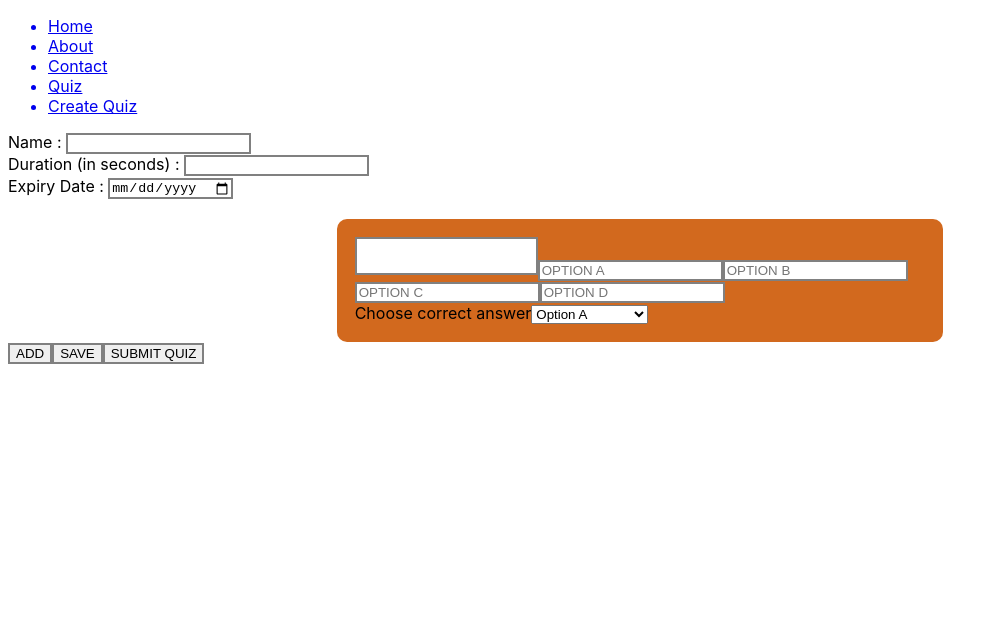
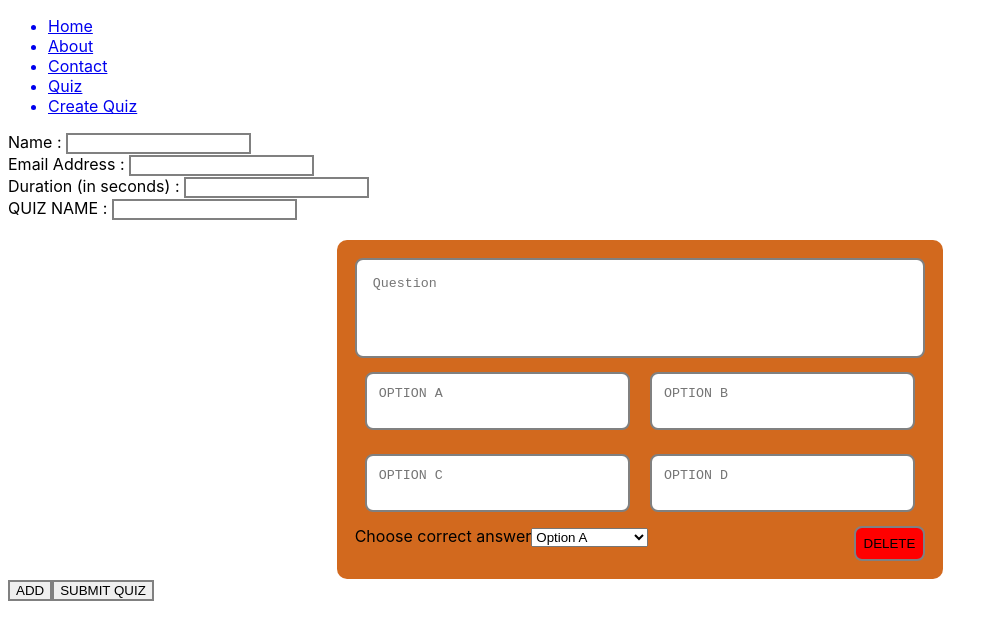
Before and after one commit to aolamide/quizza, a React (Create React App) app in the folder quiz-frontend/: page /createquiz in a window 1280 px wide. Shown: the top 640 px of the page, without its empty margins (0-998 px from the left). Built offline with nearby package versions, Linux system fonts and the light colour scheme.

Commit message:
added HTML form element

```diff
--- a/quiz-frontend/src/CreteQuiz.jsx
+++ b/quiz-frontend/src/CreteQuiz.jsx
@@ -16,27 +16,33 @@ class CreateQuiz extends Component {
 
     newQuestion = () => {
         const div = document.createElement('div');
-        div.innerHTML = '<textarea></textarea><input placeholder="OPTION A"><input placeholder="OPTION B"><input placeholder="OPTION C"><input placeholder="OPTION D"><div><label htmlFor="answer">Choose correct answer</label><select id="answer" class="answers"><option disabled>Choose Answer</option><option value="A">Option A</option><option value="B">Option B</option><option value="C">Option C</option><option value="D">Option D</option></select></div>';
+        div.innerHTML = '<textarea required class="question-input" placeholder="Question"></textarea><div class="option-row"><div class="option"><textarea required placeholder="OPTION A"></textarea></div><div class="option"><textarea required placeholder="OPTION B"></textarea></div></div><div class="option-row"><div class="option"><textarea required placeholder="OPTION C"></textarea></div><div class="option"><textarea required placeholder="OPTION D"></textarea></div></div><div><label for="answer">Choose correct answer</label><select id="answer" class="answers"><option disabled>Choose Answer</option><option value="A">Option A</option><option value="B">Option B</option><option value="C">Option C</option><option value="D">Option D</option></select><button title="Delete Question" class="delete-question">DELETE</button></div>';
         div.classList.add('question');
        const questionsBox = document.getElementById('questions');
        questionsBox.appendChild(div);
     }
 
-    saveQuestions = async () => {
+    saveQuestions = async (e) => {
+        e.preventDefault();
         let questions = await document.getElementsByClassName('question');
         console.log(questions)
         let answers = await document.querySelectorAll('select');
-        const creator = document.getElementById('name').value;
+        const creatorName = document.getElementById('name').value;
         const duration = document.getElementById('duration').value;
-        const expires = document.getElementById('expires').value;
+        const creatorEmail = document.getElementById('email').value;
+        const quizName = document.getElementById('qname').value;
+        const creator = {
+            name : creatorName,
+            email : creatorEmail
+        }
         let allQuestions = [];
         let allAnswers = [];
         for(let i = 0; i < questions.length; i++){
             let title = questions[i].children[0].value;
-            let optionA = questions[i].children[1].value;
-            let optionB = questions[i].children[2].value;
-            let optionC = questions[i].children[3].value;
-            let optionD = questions[i].children[4].value;
+            let optionA = questions[i].children[1].children[0].children[0].value;
+            let optionB = questions[i].children[1].children[1].children[0].value;
+            let optionC = questions[i].children[2].children[0].children[0].value;
+            let optionD = questions[i].children[2].children[1].children[0].value;
             let options =[optionA, optionB, optionC, optionD];
             let singleQuestion = {title : title, options : options};
             allQuestions.push(singleQuestion);
@@ -45,12 +51,15 @@ class CreateQuiz extends Component {
             allAnswers.push(answers[i].value);
         }
         this.setState({
+            name : quizName,
             questions : allQuestions,
             answers : allAnswers,
             creator : creator,
-            duration : duration,
-            expires : expires
+            duration : duration
         });
+        if(window.confirm(`Are you sure you want to submit ? \n Quiz contains ${allQuestions.length} questions `)) {
+            this.submitQuiz();
+        }
     }
 
     submitQuiz = async () => {
@@ -65,26 +74,50 @@ class CreateQuiz extends Component {
         const res = await response.json();
         alert(res);
     }
+    componentDidMount() {
+        window.addEventListener('click', e => {
+            if(e.target.classList.contains('delete-question')) {
+                e.target.parentNode.parentNode.remove()
+            }
+        })
+    }
 
     render() {
         return(
             <div>
+                <form onSubmit={this.saveQuestions}>
                     <div>
-                    <label>Name : </label> <input id="name" type="text"/>
+                        <label>Name : </label> <input required id="name" type="text"/>
                     </div>
                     <div>
-                    <label>Duration (in seconds) : </label> <input id="duration" type="number" min="1"/>
+                        <label>Email Address : </label> <input required id="email" type="email" />
                     </div>
                     <div>
-                    <label>Expiry Date : </label> <input id="expires" type="date" min="19/07/2019"/>
+                        <label>Duration (in seconds) : </label> <input required id="duration" type="number" min="1"/>
+                    </div>
+                    <div>
+                        <label>QUIZ NAME :</label> <input required id="qname" type="text" />
                     </div>
                     <div id="questions">
                         <div className="question">
-                        <textarea></textarea>
-                        <input placeholder="OPTION A" />
-                        <input placeholder="OPTION B" />
-                        <input placeholder="OPTION C" />
-                        <input placeholder="OPTION D" />
+                            <textarea required className="question-input" placeholder="Question"></textarea>
+                            <div className="option-row">
+                                <div className="option">
+                                    <textarea required placeholder="OPTION A"></textarea>
+                                </div>
+                                <div className="option">
+                                    <textarea required placeholder="OPTION B"></textarea>
+                                </div>
+
+                            </div>
+                            <div className="option-row">
+                                <div className="option">
+                                    <textarea required placeholder="OPTION C"></textarea>
+                                </div>
+                                <div className="option">
+                                    <textarea required placeholder="OPTION D"></textarea>
+                                </div>
+                            </div>
                             <div>
                                 <label htmlFor="answer">Choose correct answer</label>
                                 <select id="answer" className='answers'>
@@ -94,12 +127,14 @@ class CreateQuiz extends Component {
                                     <option value="C">Option C</option>
                                     <option value="D">Option D</option>
                                 </select>
+                                <button title="Delete Question" className="delete-question">DELETE</button>
                             </div>
                         </div>
                     </div>
                     <button onClick={this.newQuestion} >ADD</button>
-                <button onClick={this.saveQuestions}>SAVE</button>
-                <button onClick={this.submitQuiz}>SUBMIT QUIZ</button>
+                    <button type="submit" >SUBMIT QUIZ</button>
+                    {/* <button onClick={this.submitQuiz}>SUBMIT QUIZ</button> */}
+                </form>
             </div>
         );
     }
```
Lines whose indentation alone changed are shown as unchanged.
